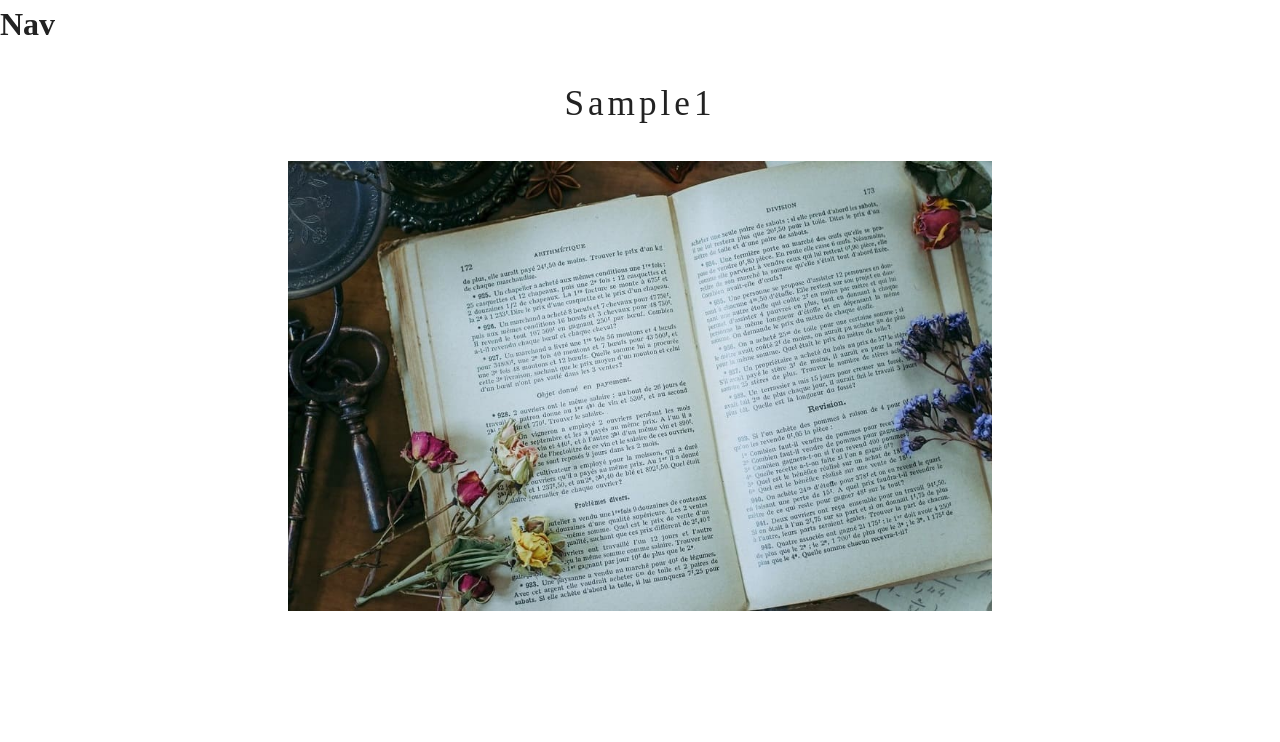
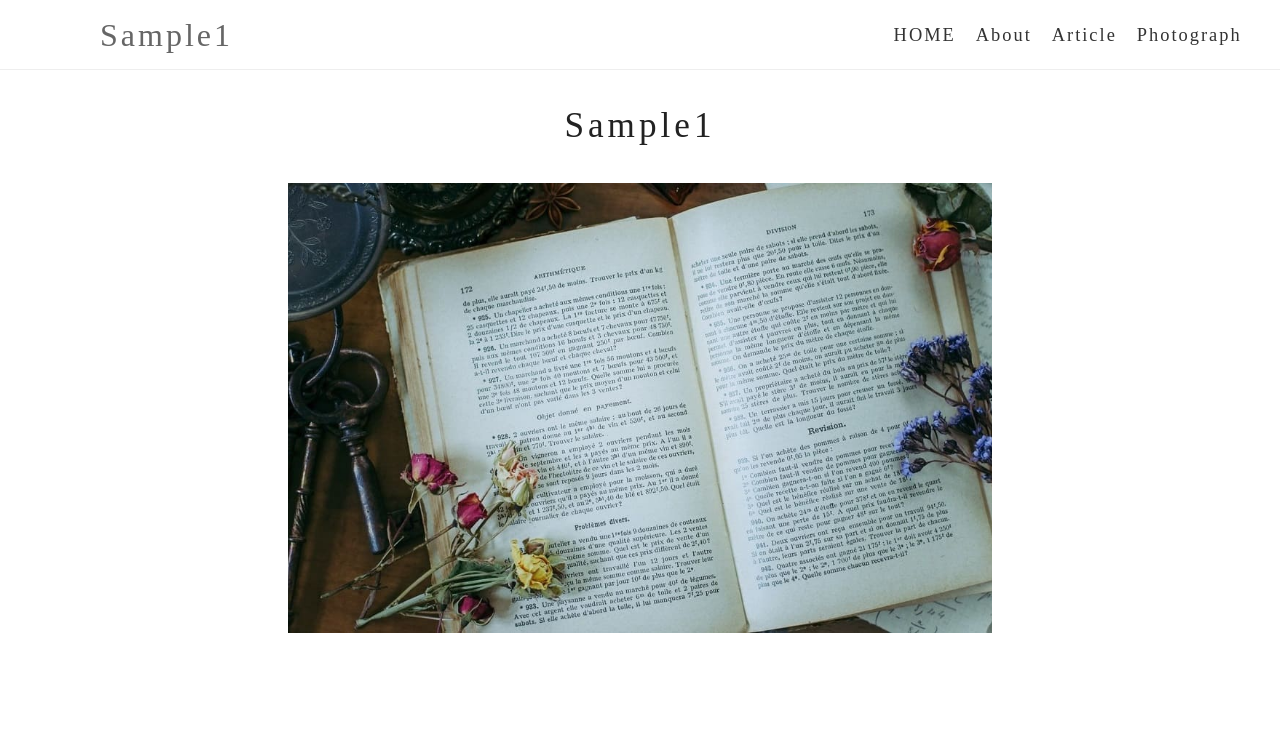
Before and after one commit to kento-yoshidu/NuxtFirebaseApp, a Next.js app: page / in a window 1280 px wide. Shown: the top 742 px of the page. Built offline with nearby package versions, Linux system fonts and the light colour scheme.

Commit message:
✨ Create Nav Component

```diff
--- a/pages/components/Nav.tsx
+++ b/pages/components/Nav.tsx
@@ -1,5 +1,16 @@
+import styles from "../styles/nav.module.css"
+
 const Nav = () => (
-  <h1>Nav</h1>
+  <nav className={styles.nav}>
+    <h1 className={styles.navTitle}>Sample1</h1>
+
+    <ul className={styles.navList}>
+      <li className={styles.navItem}><a href="#" className={styles.navLink}>HOME</a></li>
+      <li className={styles.navItem}><a href="#about" className={styles.navLink}>About</a></li>
+      <li className={styles.navItem}><a href="#article" className={styles.navLink}>Article</a></li>
+      <li className={styles.navItem}><a href="#photograph" className={styles.navLink}>Photograph</a></li>
+    </ul>
+  </nav>
 )
 
 export default Nav
--- a/pages/index.tsx
+++ b/pages/index.tsx
@@ -2,7 +2,7 @@ import React, { useState, useRef } from "react"
 import Image from 'next/image'
 import type { NextPage } from 'next'
 
-import Nav from "pages/components/Nav"
+import Nav from "pages/components/nav"
 import Header from "pages/components/header"
 import Photo from "pages/components/Photo"
 
--- /dev/null
+++ b/pages/styles/nav.module.css
@@ -0,0 +1,43 @@
+.nav {
+  display: flex;
+  justify-content: space-between;
+  width: 100%;
+  height: 70px;
+  background-color: #fff;
+  border-bottom: 1px solid #eee;
+  z-index: 2;
+}
+
+.navTitle {
+  margin-left: 100px;
+  line-height: 70px;
+  color: #666;
+  font-size: 2rem;
+  font-weight: lighter;
+  letter-spacing: 3px;
+}
+
+.navList {
+  display: flex;
+  align-items: center;
+  gap: 20px;
+  margin-right: 3%;
+  padding: 0;
+  list-style: none;
+}
+
+.navLink {
+  position: relative;
+  height: 70px;
+  line-height: 70px;
+  color: #333;
+  font-size: 1.15rem;
+  font-weight: 500;
+  letter-spacing: 2px;
+  text-decoration: none;
+  transition: .15s;
+}
+
+.navLink:hover {
+  color: var(--main-color);
+}
```
Also changed, not shown: pages/styles/nav.module.css.d.ts (added, +7 -0 lines).
